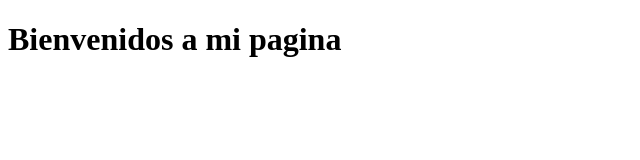
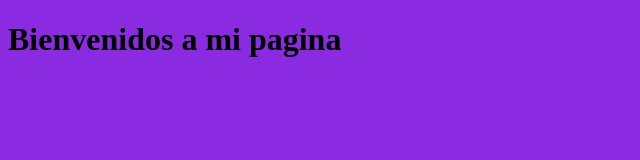
Before and after one commit to Noe2781/clase6-7, a plain HTML site: page index.html in a window 1280 px wide. Shown: the whole page, without its empty margins (0-640 px from the left). Drawn offline with Linux system fonts and the light colour scheme.

Commit message:
agregue color

```diff
--- /dev/null
+++ b/estilo.css
@@ -0,0 +1,3 @@
+body{
+  background-color: blueviolet;
+}
--- a/index.html
+++ b/index.html
@@ -5,6 +5,7 @@
     <meta http-equiv="X-UA-Compatible" content="IE=edge">
     <meta name="viewport" content="width=device-width, initial-scale=1.0">
     <title>Document</title>
+    <link rel="stylesheet" href="estilo.css">
 </head>
 <body>
     <h1>Bienvenidos a mi pagina</h1>
```
